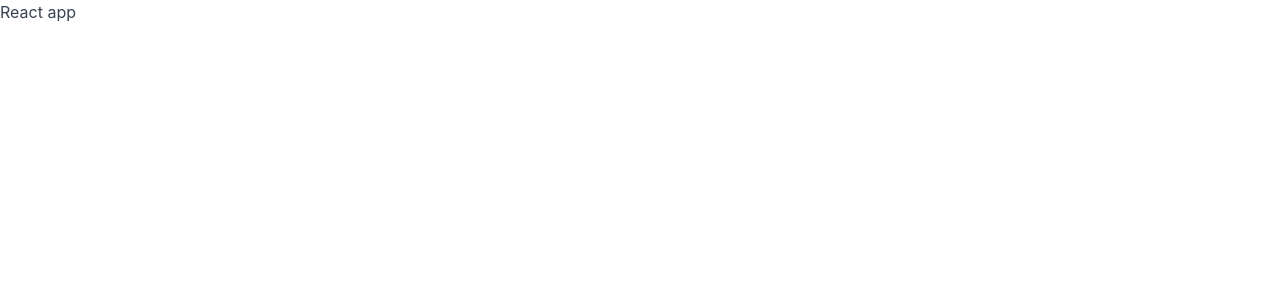
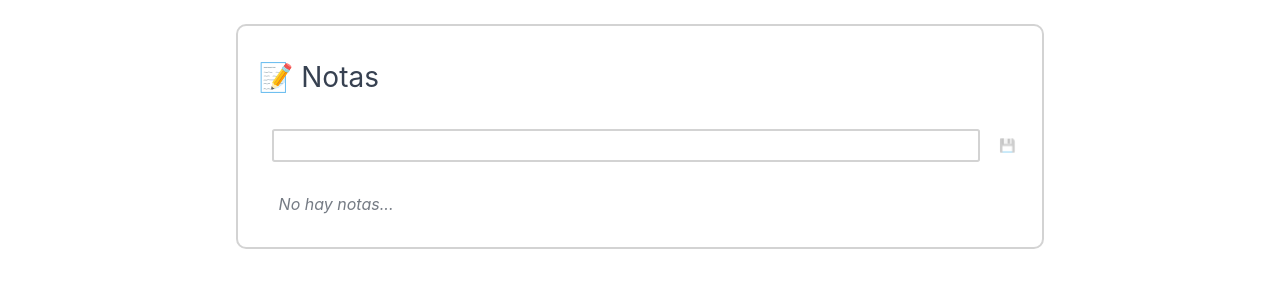
Before and after one commit to michventura/ejercicio, a React (Create React App) app in the folder client/: page / in a window 1280 px wide. Shown: the top 300 px of the page. Built offline with nearby package versions, Linux system fonts and the light colour scheme.

Commit message:
feat: display messages that persist refresh

```diff
--- a/client/src/App.js
+++ b/client/src/App.js
@@ -1,6 +1,84 @@
+import * as React from "react";
+import { useSelector, useDispatch } from "react-redux";
+import { addMessage, highlightMessage, deleteMessage } from "./services";
+import { useLocalStorage } from "./hooks";
+
 function App() {
+  const dispatch = useDispatch();
+  const [storedMessages, setStoredMessages] = useLocalStorage("messages", []);
+  const { messages } = useSelector((state) => ({
+    messages: storedMessages,
+  }));
+  const [message, setMessage] = React.useState("");
+
+  const handleAddMessage = (e) => {
+    e.preventDefault();
+    if (!message) {
+      return;
+    }
+    dispatch(addMessage(message));
+    setStoredMessages([
+      ...storedMessages,
+      { id: Date.now(), body: message, highlighted: false },
+    ]);
+    setMessage("");
+  };
+
+  const handleHighlightMessage = (id) => {
+    dispatch(highlightMessage(id));
+    setStoredMessages(
+      storedMessages.map((message) =>
+        message.id === id
+          ? { ...message, highlighted: !message.highlighted }
+          : message
+      )
+    );
+  };
+
+  const handleDeleteMessage = (id) => {
+    dispatch(deleteMessage(id));
+    setStoredMessages(storedMessages.filter((message) => message.id !== id));
+  };
+
   return (
-      <p>React app</p>
+    <div className="container">
+      <h1>📝 Notas</h1>
+      <form onSubmit={handleAddMessage}>
+        <input
+          type="text"
+          onChange={(e) => setMessage(e.target.value)}
+          value={message}
+          required
+        />
+        <button type="submit" disabled={!message}>
+          ️💾
+        </button>
+      </form>
+      {messages.length === 0 && <p className="empty">No hay notas...</p>}
+      <ul>
+        {[...messages].reverse().map((message) => (
+          <li key={message.id}>
+            <input
+              className="highlight-checkbox"
+              type="checkbox"
+              checked={message.highlighted}
+              onChange={() => handleHighlightMessage(message.id)}
+            />
+            {message.highlighted ? (
+              <span className="highlight">{message.body}</span>
+            ) : (
+              message.body
+            )}
+            <button
+              className="delete-button"
+              onClick={() => handleDeleteMessage(message.id)}
+            >
+              🗑️️
+            </button>
+          </li>
+        ))}
+      </ul>
+    </div>
   );
 }
 
```
